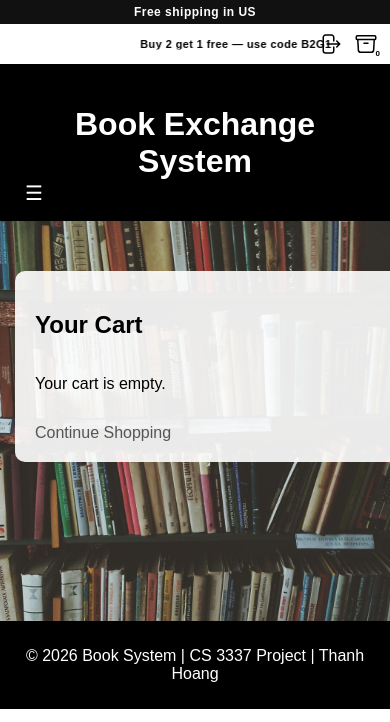
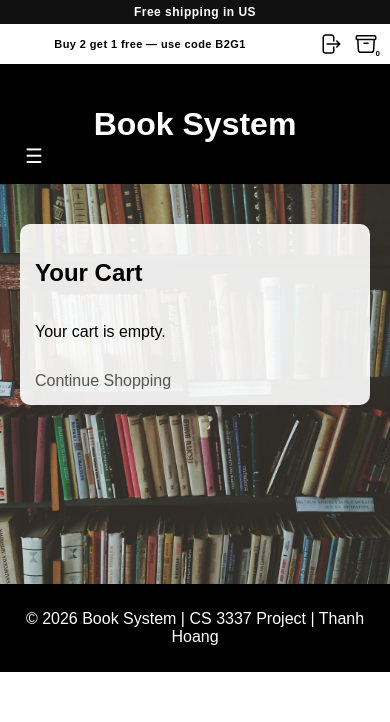
Before and after one commit to ThanhHoang15/BookExPython, a Django app: template bookEx/templates/bookMng/cart.html in a window 390 px wide; the page is wider, and only the part inside the window is pictured. Shown: the top 722 px of that part. Run offline with Django 3.2, Linux system fonts and the light colour scheme; the template is opened without the code that fills it, so the values that code supplies are empty.

Commit message:
add to cart 2

```diff
--- a/bookEx/static/main.css
+++ b/bookEx/static/main.css
@@ -31,27 +31,12 @@ body {
 }
 
 .sale-text {
-    position: absolute;
-    left: 0;
-    top: 50%;
-    white-space: nowrap;
     font-size: 15px;
     font-weight: 700;
     letter-spacing: 0.4px;
     color: black;
+    text-align: center;
     line-height: 1;
-    transform: translateY(-50%);
-    will-change: transform;
-    animation: sale-slide 10s linear infinite;
-}
-
-@keyframes sale-slide {
-    0% {
-        transform: translateY(-50%) translateX(0);
-    }
-    100% {
-        transform: translateY(-50%) translateX(calc(100vw - 320px));
-    }
 }
 
 .top-right-box {
@@ -260,16 +245,8 @@ body {
 
     .sale-text {
         font-size: 11px;
-        animation: sale-slide-mobile 8s linear infinite;
-    }
-
-    @keyframes sale-slide-mobile {
-        0% {
-            transform: translateY(-50%) translateX(0);
-        }
-        100% {
-            transform: translateY(-50%) translateX(calc(100vw - 220px));
-        }
+        padding-right: 90px;
+        text-align: left;
     }
 
     .top-right-box {
@@ -311,6 +288,8 @@ body {
     .menu {
         display: none;
         width: 100%;
+        margin: 15px 0;
+        border-radius: 0;
     }
 
     .menu.show {
@@ -319,6 +298,13 @@ body {
 
     .content {
         width: 100%;
-        padding: 50px 15px 20px 15px;
+        padding: 20px 15px;
+        box-sizing: border-box;
+    }
+
+    .page-box {
+        width: 100%;
+        padding: 15px;
+        box-sizing: border-box;
     }
 }
--- a/bookEx/templates/base.html
+++ b/bookEx/templates/base.html
@@ -18,9 +18,7 @@
 </div>
 
 <div class="top-right">
-    <div class="sale-text">
-        Buy 2 get 1 free — use code B2G1
-    </div>
+    <div class="sale-text">Buy 2 get 1 free — use code B2G1</div>
 
     {% if user.is_authenticated %}
         <div class="top-right-box">
@@ -69,7 +67,7 @@
 </div>
 
 <header class="banner">
-    <h1>Book Exchange System</h1>
+    <h1>Book System</h1>
     <button class="hamburger" onclick="toggleMenu()">☰</button>
 </header>
 
@@ -77,6 +75,12 @@
     <nav class="menu" id="sideMenu">
         <ul>
             {% block sidenav %}
+            <li><a href="{% url 'index' %}">Home</a></li>
+            <li><a href="{% url 'mybooks' %}">My Books</a></li>
+            <li><a href="{% url 'postbook' %}">Post Book</a></li>
+            <li><a href="{% url 'displaybooks' %}">Display Books</a></li>
+            <li><a href="{% url 'searchbooks' %}">Search Books</a></li>
+            <li><a href="{% url 'aboutus' %}">About Us</a></li>
             {% endblock %}
         </ul>
     </nav>
--- a/bookEx/templates/bookMng/cart.html
+++ b/bookEx/templates/bookMng/cart.html
@@ -5,14 +5,17 @@
 {% block extra_css %}
 <style>
 .cart-page .content {
-    display: block;
+    flex: 1;
+    padding: 40px 20px;
+    display: flex;
 }
 
 .cart-page .page-box {
     width: 100%;
-    max-width: 900px;
+    max-width: 1100px;
     margin: 0 auto;
     align-items: stretch;
+    box-sizing: border-box;
 }
 
 .cart-title {
@@ -63,6 +66,17 @@
     display: inline-block;
     margin-top: 15px;
 }
+
+@media (max-width: 767px) {
+    .cart-item {
+        flex-direction: column;
+        align-items: flex-start;
+    }
+
+    .total-box {
+        text-align: left;
+    }
+}
 </style>
 {% endblock %}
 
```
